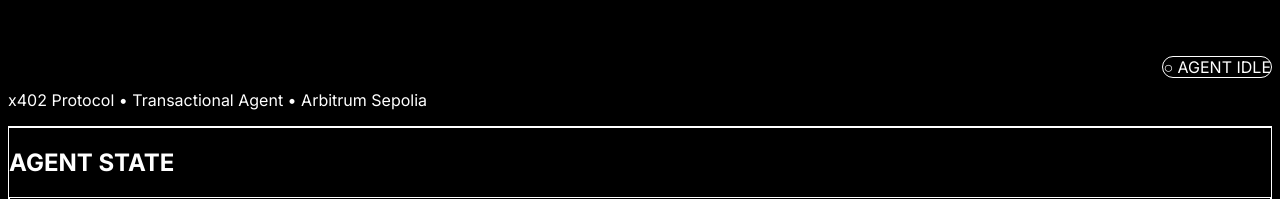
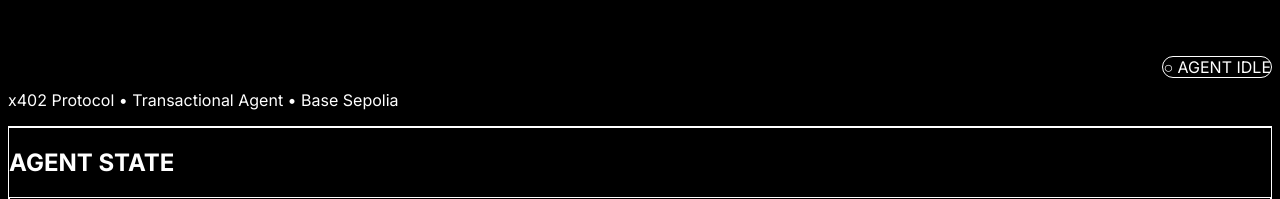
Before and after one commit to wanto3/transactional_agent_synergy, a Next.js app: page / in a window 1280 px wide. Shown: the top 199 px of the page. Built offline with nearby package versions, Linux system fonts and the light colour scheme.

Commit message:
fixed the getting nonce right immedietly and fixed UI little bit

```diff
--- a/src/app/page.tsx
+++ b/src/app/page.tsx
@@ -74,7 +74,7 @@ export default function Home() {
                         <h1 className="text-3xl font-bold bg-clip-text text-transparent bg-gradient-to-r from-blue-400 to-purple-400">
                             Transactional Agent
                         </h1>
-                        <p className="text-gray-400 mt-2">x402 Protocol • Transactional Agent • Arbitrum Sepolia</p>
+                        <p className="text-gray-400 mt-2">x402 Protocol • Transactional Agent • Base Sepolia</p>
                     </div>
                     <div className={`px-4 py-2 rounded-full text-xs font-bold transition-colors ${micropayActive ? 'bg-green-500/20 text-green-400 border border-green-500/50 animate-pulse' : 'bg-gray-800 text-gray-500 border border-gray-700'}`}>
                         {micropayActive ? "● AGENT ACTIVE" : "○ AGENT IDLE"}
--- a/src/run-agent-standalone.ts
+++ b/src/run-agent-standalone.ts
@@ -48,7 +48,7 @@ class RealWallet {
     }
 
     async pay(recipient: string, amount: string, currency: string): Promise<string> {
-        console.log(`[RealWallet] 💸 Initiating real transaction: ${amount} ${currency} (Arbitrum Sepolia) to ${recipient}`);
+        console.log(`[RealWallet] 💸 Initiating real transaction: ${amount} ${currency} (Base Sepolia) to ${recipient}`);
 
         try {
             const value = parseEther(amount);
@@ -80,7 +80,7 @@ class RealWallet {
 // ----------------------
 async function runAgent() {
     console.log("-----------------------------------------");
-    console.log("🤖 Synergy Agent Starting (Single Chain - Arbitrum Sepolia)...");
+    console.log("🤖 Synergy Agent Starting (Single Chain - Base Sepolia)...");
     console.log("-----------------------------------------");
 
     const privateKey = process.env.PRIVATE_KEY;
--- a/src/x402/client.ts
+++ b/src/x402/client.ts
@@ -86,7 +86,7 @@ export class RealWallet implements Wallet {
                     logger(`[RealWallet] 🔁 Detected Nonce Error. Correction needed.`);
 
                     // Parse "state: 10" from error if present (Arbitrum/Geth specific)
-                    const stateMatch = error.message.match(/state:\s*(\d+)/) || error.message.match(/want\s*(\d+)/);
+                    const stateMatch = error.message.match(/state:\s*(\d+)/) || error.message.match(/want\s*(\d+)/) || error.message.match(/next nonce\s*(\d+)/);
                     if (stateMatch && stateMatch[1]) {
                         const correctNonce = parseInt(stateMatch[1], 10);
                         logger(`[RealWallet] 🔧 Extracted correct nonce from network: ${correctNonce}`);
```
Also changed, not shown: 1 other file (tests, documents, lock files or other folders).
